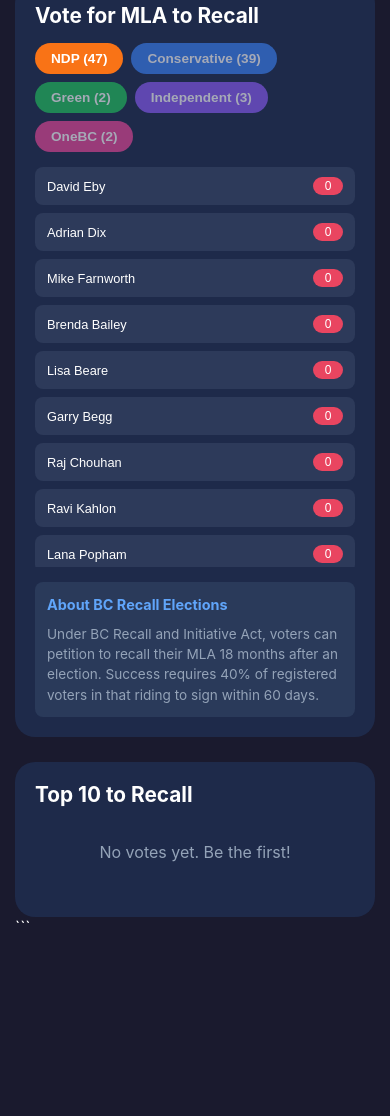
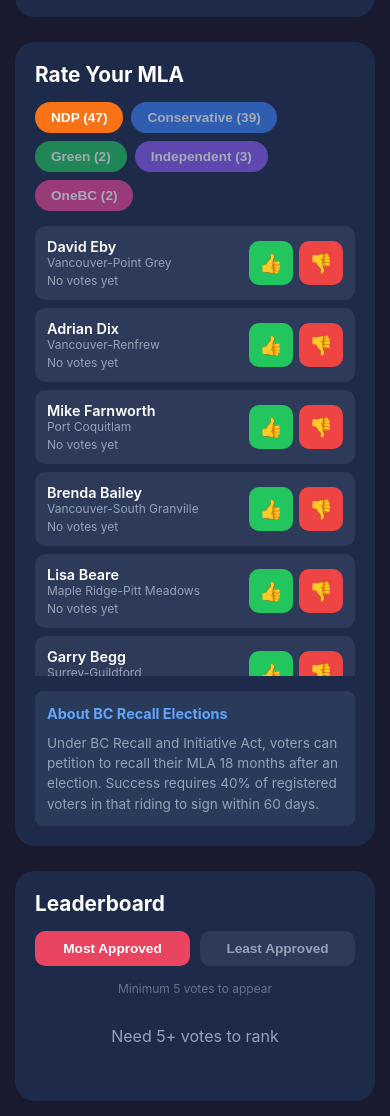
Before and after one commit to warrenboyle/MLA-RecallBC, a plain HTML site: page index.html in a window 390 px wide. Shown: the part 481-1597 px from the top of the page. Before the commit the page ends 1433 px from the top, so only its background shows below. Drawn offline with Linux system fonts and the light colour scheme; no server answers.

Commit message:
update to thumbs up
major change

````diff
--- a/index.html
+++ b/index.html
@@ -1,10 +1,9 @@
 <!DOCTYPE html>
-
 <html lang="en">
 <head>
     <meta charset="UTF-8">
     <meta name="viewport" content="width=device-width, initial-scale=1.0">
-    <title>BC Recall Countdown</title>
+    <title>BC MLA Approval Tracker</title>
     <style>
         * { margin: 0; padding: 0; box-sizing: border-box; }
         html { background-color: #1a1a2e; }
@@ -21,7 +20,6 @@
         h2 { color: #ffffff; font-size: 1.3rem; margin-bottom: 15px; }
         .subtitle { color: #94a3b8; font-size: 1rem; }
 
-```
         .countdown-section {
             background-color: #1e2a4a;
             border-radius: 20px;
@@ -43,7 +41,7 @@
 
         .main-content { display: grid; grid-template-columns: 1fr; gap: 25px; }
         @media (min-width: 900px) {
-        .main-content { grid-template-columns: 1fr 350px; }
+            .main-content { grid-template-columns: 1fr 380px; }
             h1 { font-size: 2.5rem; }
             .countdown-number { font-size: 3rem; }
         }
@@ -72,35 +70,68 @@
 
         .mla-grid {
             display: grid;
-        grid-template-columns: repeat(auto-fill, minmax(160px, 1fr));
+            grid-template-columns: 1fr;
             gap: 8px;
-        max-height: 400px;
+            max-height: 450px;
             overflow-y: auto;
             -webkit-overflow-scrolling: touch;
         }
 
-    .mla-btn {
-        padding: 10px 12px;
-        border: none;
-        border-radius: 8px;
-        font-size: 0.8rem;
-        text-align: left;
+        .mla-card {
+            padding: 12px;
+            border-radius: 10px;
+            background-color: #2d3a5a;
             display: flex;
             justify-content: space-between;
             align-items: center;
+            gap: 10px;
+        }
+        .mla-info { flex: 1; }
+        .mla-name { color: #ffffff; font-weight: 600; font-size: 0.9rem; }
+        .mla-riding { color: #94a3b8; font-size: 0.75rem; }
+        .mla-stats { color: #94a3b8; font-size: 0.75rem; margin-top: 3px; }
+
+        .vote-buttons { display: flex; gap: 6px; }
+        .vote-btn {
+            width: 44px;
+            height: 44px;
+            border: none;
+            border-radius: 10px;
+            font-size: 1.2rem;
+            cursor: pointer;
+            display: flex;
+            align-items: center;
+            justify-content: center;
+        }
+        .vote-btn:disabled { opacity: 0.4; cursor: not-allowed; }
+        .vote-btn.up { background-color: #22c55e; color: white; }
+        .vote-btn.down { background-color: #ef4444; color: white; }
+        .vote-btn.up:hover:not(:disabled) { background-color: #16a34a; }
+        .vote-btn.down:hover:not(:disabled) { background-color: #dc2626; }
+
+        .leaderboard-toggle {
+            display: flex;
+            gap: 10px;
+            margin-bottom: 15px;
+        }
+        .toggle-btn {
+            flex: 1;
+            padding: 10px;
+            border: none;
+            border-radius: 10px;
+            font-size: 0.85rem;
+            font-weight: 600;
+            cursor: pointer;
             background-color: #2d3a5a;
-        color: #ffffff;
+            color: #94a3b8;
         }
-    .mla-btn:disabled { opacity: 0.5; }
-    .mla-btn .name { flex: 1; color: #ffffff; }
-    .mla-btn .votes {
-        background-color: #e94560;
-        padding: 2px 8px;
-        border-radius: 10px;
+        .toggle-btn.active { background-color: #e94560; color: white; }
+
+        .min-votes-note {
+            text-align: center;
             font-size: 0.75rem;
-        min-width: 30px;
-        text-align: center;
-        color: #ffffff;
+            color: #64748b;
+            margin-bottom: 10px;
         }
 
         .leaderboard-item {
@@ -112,22 +143,27 @@
             border-radius: 8px;
             margin-bottom: 8px;
         }
-    .rank { font-size: 1.3rem; font-weight: bold; width: 30px; text-align: center; color: #ffffff; }
+        .rank { font-size: 1.2rem; font-weight: bold; width: 28px; text-align: center; color: #ffffff; }
         .rank-1 { color: #ffd700; }
         .rank-2 { color: #c0c0c0; }
         .rank-3 { color: #cd7f32; }
-    .leader-info { flex: 1; }
-    .leader-name { font-weight: 600; font-size: 0.9rem; color: #ffffff; }
-    .leader-party { font-size: 0.75rem; color: #94a3b8; }
-    .leader-votes { font-size: 1.1rem; font-weight: bold; color: #e94560; }
+        .leader-info { flex: 1; min-width: 0; }
+        .leader-name { font-weight: 600; font-size: 0.85rem; color: #ffffff; white-space: nowrap; overflow: hidden; text-overflow: ellipsis; }
+        .leader-party { font-size: 0.7rem; color: #94a3b8; }
+        .leader-stats { text-align: right; }
+        .leader-percent { font-size: 1.1rem; font-weight: bold; }
+        .leader-percent.high { color: #22c55e; }
+        .leader-percent.low { color: #ef4444; }
+        .leader-votes { font-size: 0.7rem; color: #94a3b8; }
 
         .party-badge {
             display: inline-block;
             padding: 2px 6px;
-        border-radius: 8px;
-        font-size: 0.65rem;
+            border-radius: 6px;
+            font-size: 0.6rem;
             font-weight: 600;
             color: #ffffff;
+            margin-right: 4px;
         }
         .party-badge.ndp { background-color: #f97316; }
         .party-badge.conservative { background-color: #3b82f6; }
@@ -157,17 +193,14 @@
         .total-votes { text-align: center; margin-top: 15px; font-size: 0.85rem; color: #94a3b8; }
         .empty-leaderboard { text-align: center; padding: 20px; color: #94a3b8; }
     </style>
-```
-
 </head>
 <body>
     <div class="container">
         <header>
-            <h1>BC MLA Recall Countdown</h1>
-            <p class="subtitle">Vote for which MLA you would most like to see recalled</p>
+            <h1>BC MLA Approval Tracker</h1>
+            <p class="subtitle">Rate your MLA - Countdown to when recall petitions can begin</p>
         </header>
 
-```
         <section class="countdown-section">
             <h2 class="countdown-title">Time Until Recall Petitions Can Begin</h2>
             <div class="countdown-grid">
@@ -193,13 +226,13 @@
 
         <div class="main-content">
             <section class="voting-section">
-            <h2>Vote for MLA to Recall</h2>
+                <h2>Rate Your MLA</h2>
 
                 <div class="cooldown-notice" id="cooldown-notice">
-                Please wait <span id="cooldown-time">60</span>s before voting again
+                    Please wait <span id="cooldown-time">30</span>s before voting again
                 </div>
 
-            <div class="party-tabs" id="party-tabs">
+                <div class="party-tabs">
                     <button class="party-tab ndp active" onclick="showParty('ndp')">NDP (47)</button>
                     <button class="party-tab conservative" onclick="showParty('conservative')">Conservative (39)</button>
                     <button class="party-tab green" onclick="showParty('green')">Green (2)</button>
@@ -216,16 +249,21 @@
             </section>
 
             <section class="leaderboard-section">
-            <h2>Top 10 to Recall</h2>
+                <h2>Leaderboard</h2>
+                <div class="leaderboard-toggle">
+                    <button class="toggle-btn active" id="btn-approved" onclick="setLeaderboard('approved')">Most Approved</button>
+                    <button class="toggle-btn" id="btn-disapproved" onclick="setLeaderboard('disapproved')">Least Approved</button>
+                </div>
+                <div class="min-votes-note">Minimum 5 votes to appear</div>
                 <div id="leaderboard"><div class="empty-leaderboard">No votes yet</div></div>
                 <div class="total-votes" id="total-votes"></div>
             </section>
         </div>
     </div>
-```
 
 <script>
 var SCRIPT_URL = 'https://script.google.com/macros/s/AKfycbzF9qsif0aHZNt4ST_42RU2vj_QH2ratoPVeWXVrYbJRfvGpMedh5Xi22rYukItEfQ4/exec';
+var MIN_VOTES = 5;
 
 var MLAs = {
     ndp: [
@@ -334,11 +372,12 @@ var MLAs = {
 };
 
 var currentParty = 'ndp';
+var leaderboardMode = 'approved';
 var votes = {};
 var lastVoteTime = 0;
-var COOLDOWN_MS = 60000;
+var COOLDOWN_MS = 30000;
 
-try { lastVoteTime = parseInt(localStorage.getItem('lastVoteTime')) || 0; } catch(e) {}
+try { lastVoteTime = parseInt(localStorage.getItem('lastVoteTime2')) || 0; } catch(e) {}
 
 function updateCountdown() {
     var target = new Date(2026, 3, 20, 0, 0, 0);
@@ -381,6 +420,26 @@ function showParty(party) {
     renderMLAGrid();
 }
 
+function setLeaderboard(mode) {
+    leaderboardMode = mode;
+    document.getElementById('btn-approved').classList.remove('active');
+    document.getElementById('btn-disapproved').classList.remove('active');
+    if (mode === 'approved') {
+        document.getElementById('btn-approved').classList.add('active');
+    } else {
+        document.getElementById('btn-disapproved').classList.add('active');
+    }
+    renderLeaderboard();
+}
+
+function getVoteData(mla) {
+    var key = mla.name + '|' + mla.riding;
+    var data = votes[key] || {up: 0, down: 0};
+    var total = data.up + data.down;
+    var percent = total > 0 ? Math.round((data.up / total) * 100) : 0;
+    return {up: data.up, down: data.down, total: total, percent: percent};
+}
+
 function renderMLAGrid() {
     var grid = document.getElementById('mla-grid');
     var mlas = MLAs[currentParty];
@@ -389,12 +448,20 @@ function renderMLAGrid() {
 
     for (var i = 0; i < mlas.length; i++) {
         var mla = mlas[i];
-        var key = mla.name + '|' + mla.riding;
-        var voteCount = votes[key] || 0;
-        html += '<button class="mla-btn" ' + disabled + ' onclick="vote(\'' + mla.name.replace(/'/g, '') + '\', \'' + mla.riding.replace(/'/g, '') + '\')">';
-        html += '<span class="name">' + mla.name + '</span>';
-        html += '<span class="votes">' + voteCount + '</span>';
-        html += '</button>';
+        var data = getVoteData(mla);
+        var statsText = data.total > 0 ? data.percent + '% approval (' + data.total + ' votes)' : 'No votes yet';
+
+        html += '<div class="mla-card">';
+        html += '<div class="mla-info">';
+        html += '<div class="mla-name">' + mla.name + '</div>';
+        html += '<div class="mla-riding">' + mla.riding + '</div>';
+        html += '<div class="mla-stats">' + statsText + '</div>';
+        html += '</div>';
+        html += '<div class="vote-buttons">';
+        html += '<button class="vote-btn up" ' + disabled + ' onclick="vote(\'' + mla.name.replace(/'/g, '') + '\', \'' + mla.riding.replace(/'/g, '') + '\', \'up\')">&#128077;</button>';
+        html += '<button class="vote-btn down" ' + disabled + ' onclick="vote(\'' + mla.name.replace(/'/g, '') + '\', \'' + mla.riding.replace(/'/g, '') + '\', \'down\')">&#128078;</button>';
+        html += '</div>';
+        html += '</div>';
     }
 
     grid.innerHTML = html;
@@ -410,19 +477,23 @@ function renderLeaderboard() {
         var mlas = MLAs[party];
         for (var i = 0; i < mlas.length; i++) {
             var mla = mlas[i];
-            var key = mla.name + '|' + mla.riding;
-            var voteCount = votes[key] || 0;
-            if (voteCount > 0) {
-                allMLAs.push({name: mla.name, riding: mla.riding, party: party, votes: voteCount});
+            var data = getVoteData(mla);
+            if (data.total >= MIN_VOTES) {
+                allMLAs.push({name: mla.name, riding: mla.riding, party: party, up: data.up, down: data.down, total: data.total, percent: data.percent});
             }
         }
     }
 
-    allMLAs.sort(function(a, b) { return b.votes - a.votes; });
+    if (leaderboardMode === 'approved') {
+        allMLAs.sort(function(a, b) { return b.percent - a.percent || b.total - a.total; });
+    } else {
+        allMLAs.sort(function(a, b) { return a.percent - b.percent || b.total - a.total; });
+    }
+
     var top10 = allMLAs.slice(0, 10);
 
     if (top10.length === 0) {
-        leaderboard.innerHTML = '<div class="empty-leaderboard">No votes yet. Be the first!</div>';
+        leaderboard.innerHTML = '<div class="empty-leaderboard">Need ' + MIN_VOTES + '+ votes to rank</div>';
         document.getElementById('total-votes').innerText = '';
         return;
     }
@@ -430,20 +501,28 @@ function renderLeaderboard() {
     var html = '';
     for (var i = 0; i < top10.length; i++) {
         var mla = top10[i];
+        var colorClass = mla.percent >= 50 ? 'high' : 'low';
+
         html += '<div class="leaderboard-item">';
         html += '<span class="rank rank-' + (i+1) + '">' + (i+1) + '</span>';
         html += '<div class="leader-info">';
         html += '<div class="leader-name">' + mla.name + '</div>';
-        html += '<div class="leader-party"><span class="party-badge ' + mla.party + '">' + mla.party.toUpperCase() + '</span> ' + mla.riding + '</div>';
+        html += '<div class="leader-party"><span class="party-badge ' + mla.party + '">' + mla.party.toUpperCase() + '</span>' + mla.riding + '</div>';
         html += '</div>';
-        html += '<div class="leader-votes">' + mla.votes + '</div>';
+        html += '<div class="leader-stats">';
+        html += '<div class="leader-percent ' + colorClass + '">' + mla.percent + '%</div>';
+        html += '<div class="leader-votes">' + mla.total + ' votes</div>';
+        html += '</div>';
         html += '</div>';
     }
     leaderboard.innerHTML = html;
 
-    var total = 0;
-    for (var key in votes) { total += votes[key]; }
-    document.getElementById('total-votes').innerText = 'Total votes: ' + total;
+    var totalUp = 0, totalDown = 0;
+    for (var key in votes) {
+        totalUp += votes[key].up || 0;
+        totalDown += votes[key].down || 0;
+    }
+    document.getElementById('total-votes').innerText = 'Total: ' + (totalUp + totalDown) + ' votes (' + totalUp + ' up, ' + totalDown + ' down)';
 }
 
 function updateCooldownNotice() {
@@ -454,26 +533,32 @@ function updateCooldownNotice() {
         span.innerText = getCooldownRemaining();
     } else {
         notice.style.display = 'none';
-        var btns = document.querySelectorAll('.mla-btn');
+        var btns = document.querySelectorAll('.vote-btn');
         for (var i = 0; i < btns.length; i++) btns[i].disabled = false;
     }
 }
 
-function vote(name, riding) {
+function vote(name, riding, voteType) {
     if (!canVote()) { updateCooldownNotice(); return; }
 
     var key = name + '|' + riding;
-    votes[key] = (votes[key] || 0) + 1;
+    if (!votes[key]) votes[key] = {up: 0, down: 0};
+
+    if (voteType === 'up') {
+        votes[key].up++;
+    } else {
+        votes[key].down++;
+    }
+
     lastVoteTime = Date.now();
-
-    try { localStorage.setItem('lastVoteTime', lastVoteTime.toString()); } catch(e) {}
+    try { localStorage.setItem('lastVoteTime2', lastVoteTime.toString()); } catch(e) {}
 
     renderMLAGrid();
     renderLeaderboard();
     updateCooldownNotice();
 
     var img = new Image();
-    img.src = SCRIPT_URL + '?action=vote&mla=' + encodeURIComponent(key) + '&_=' + Date.now();
+    img.src = SCRIPT_URL + '?action=vote&mla=' + encodeURIComponent(key) + '&type=' + voteType + '&_=' + Date.now();
 }
 
 updateCountdown();
@@ -498,6 +583,5 @@ setTimeout(function() {
     xhr.send();
 }, 500);
 </script>
-
 </body>
 </html>
````
Lines whose indentation alone changed are shown as unchanged.
